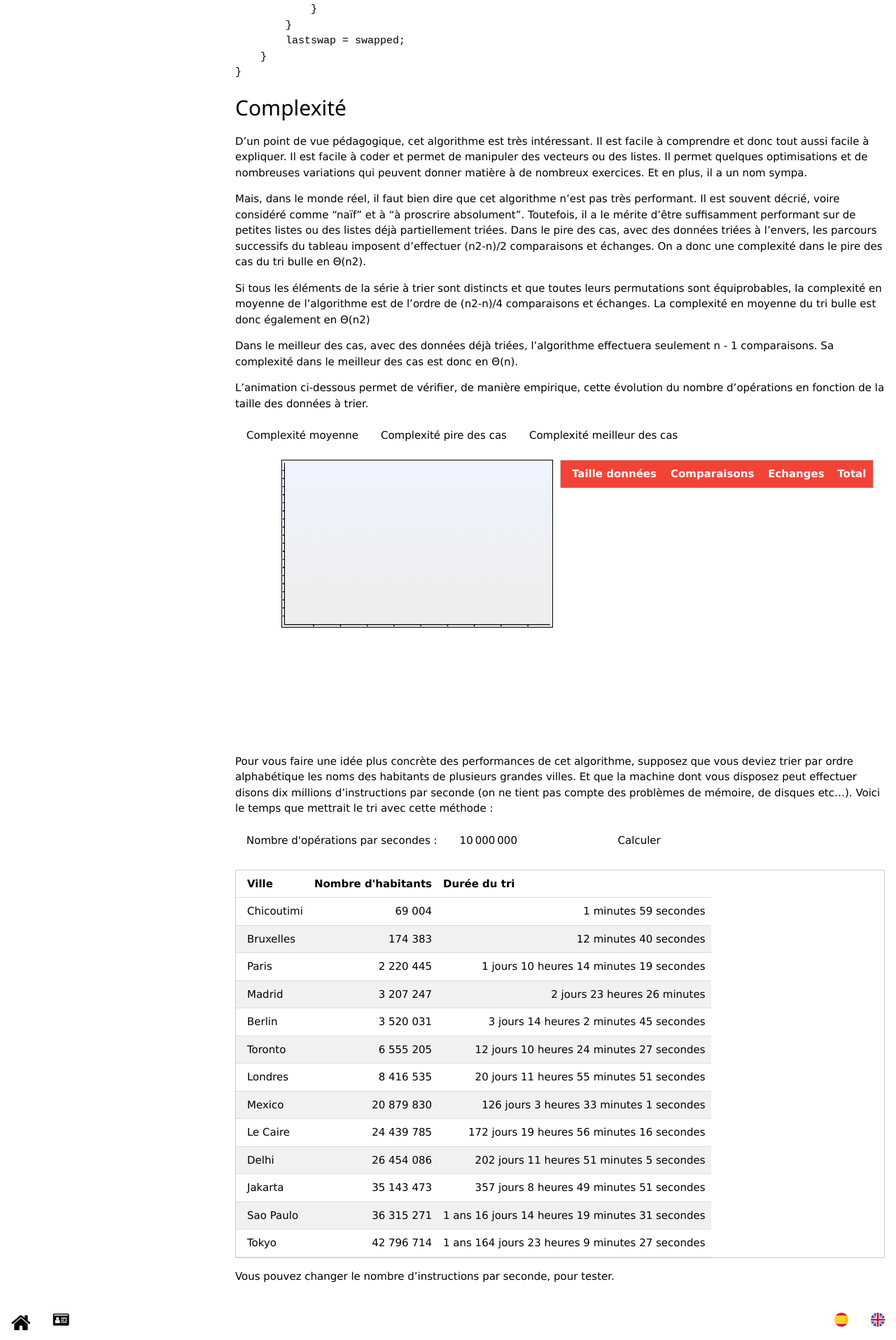
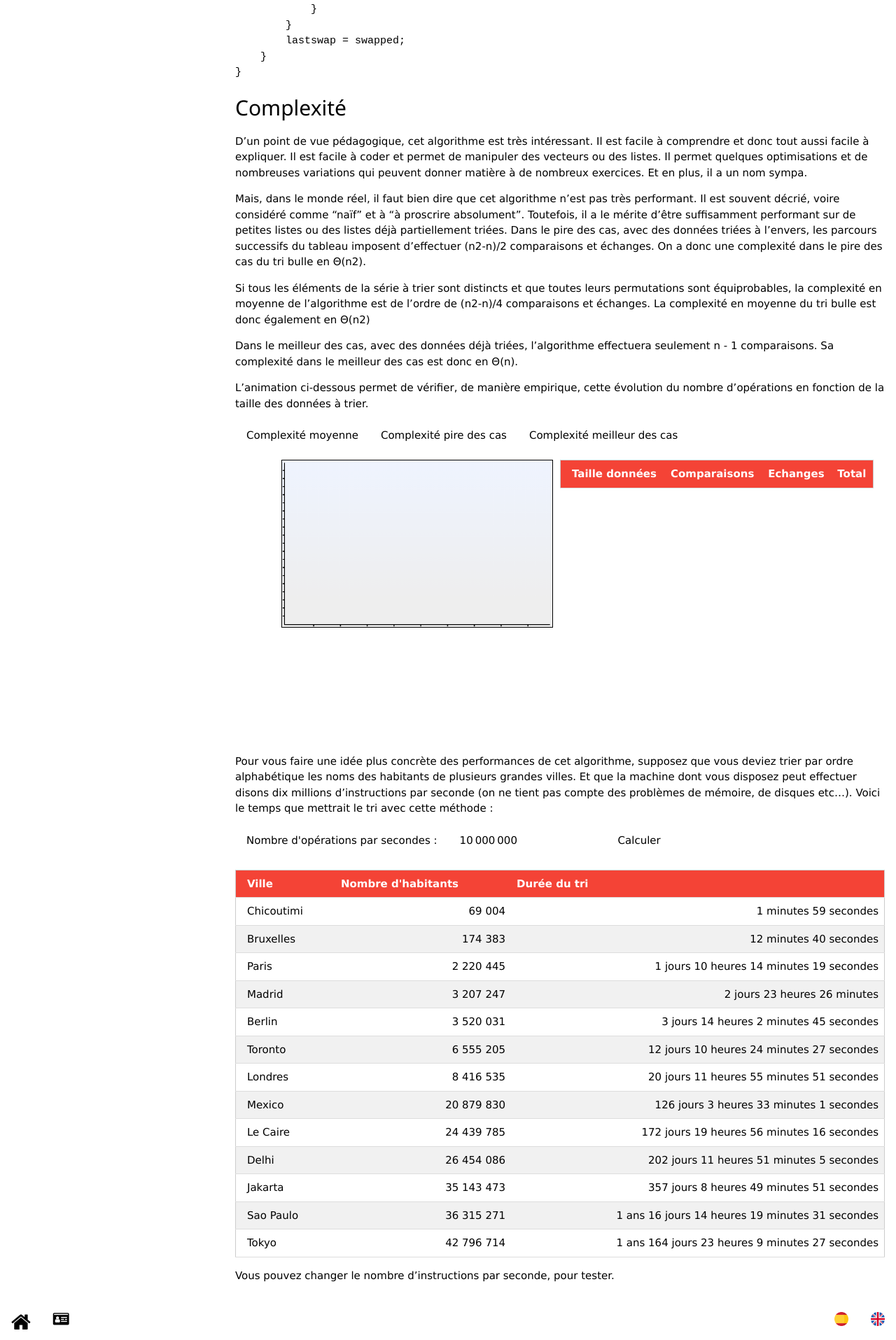
Before and after one commit to LWH-21/Algos, a Jekyll site: the page built from _posts/2020-11-20-bubblesort_fr.md, in a window 1280 px wide. Shown: the part 2147-4062 px from the top of the page at 70% size. Built offline with Jekyll 4.4.1, drawn with Linux system fonts in a browser that asks for light colours; comment, search, counter and statistics services are not loaded.

Commit message:
Update 2020-11-20-bubblesort_fr.md

```diff
--- a/_posts/2020-11-20-bubblesort_fr.md
+++ b/_posts/2020-11-20-bubblesort_fr.md
@@ -288,9 +288,9 @@
 <button class="w3-bar-item w3-button" onclick="calc_sort_speed('fr');return false;">Calculer</button>
 </div>
 <br>
-<table id = "exectimes"  class="w3-table-all w3-responsive">
+<table id = "exectimes"  class="w3-table-all w3-hoverable ">
 	<thead><!-- en-tête -->
-		<tr><!-- première ligne -->
+		<tr class="w3-red"><!-- première ligne -->
 			<th> Ville</th>
 			<th> Nombre d'habitants</th>
 			<th > Durée du tri</th>
```
